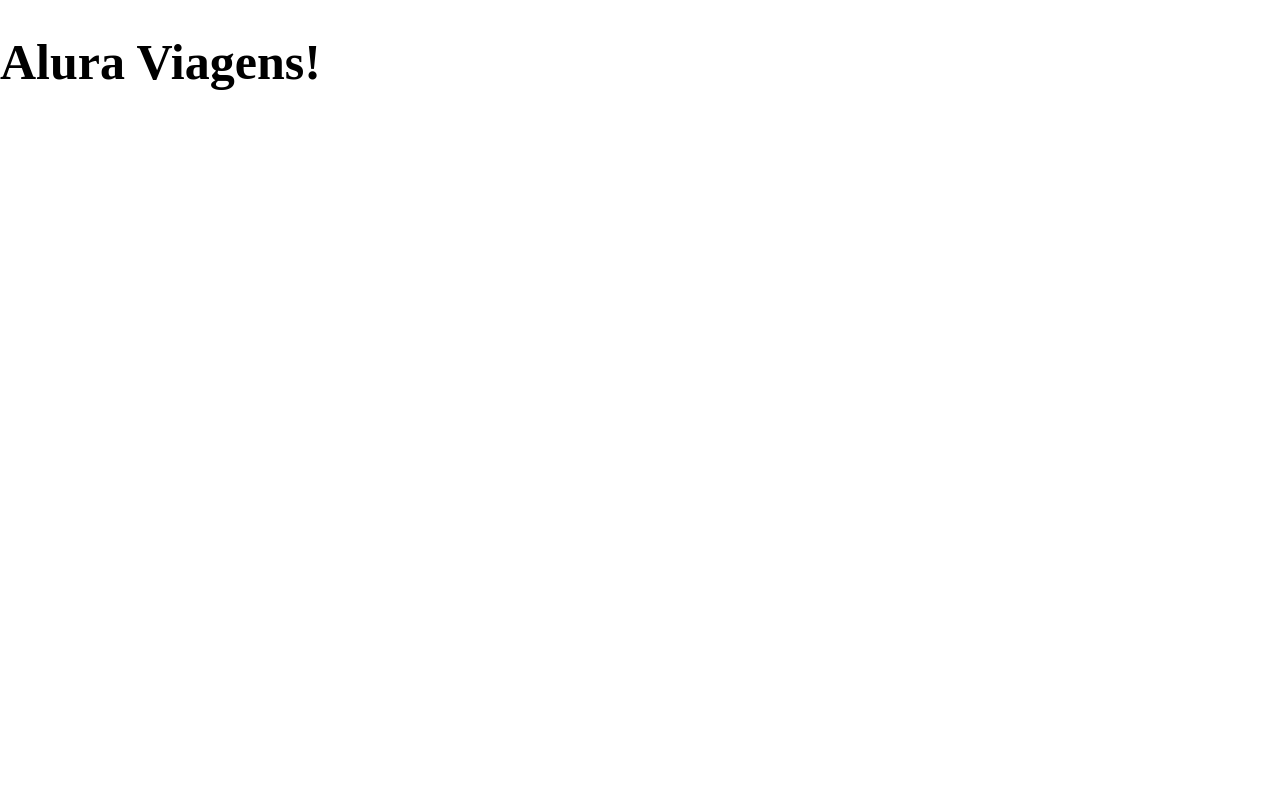
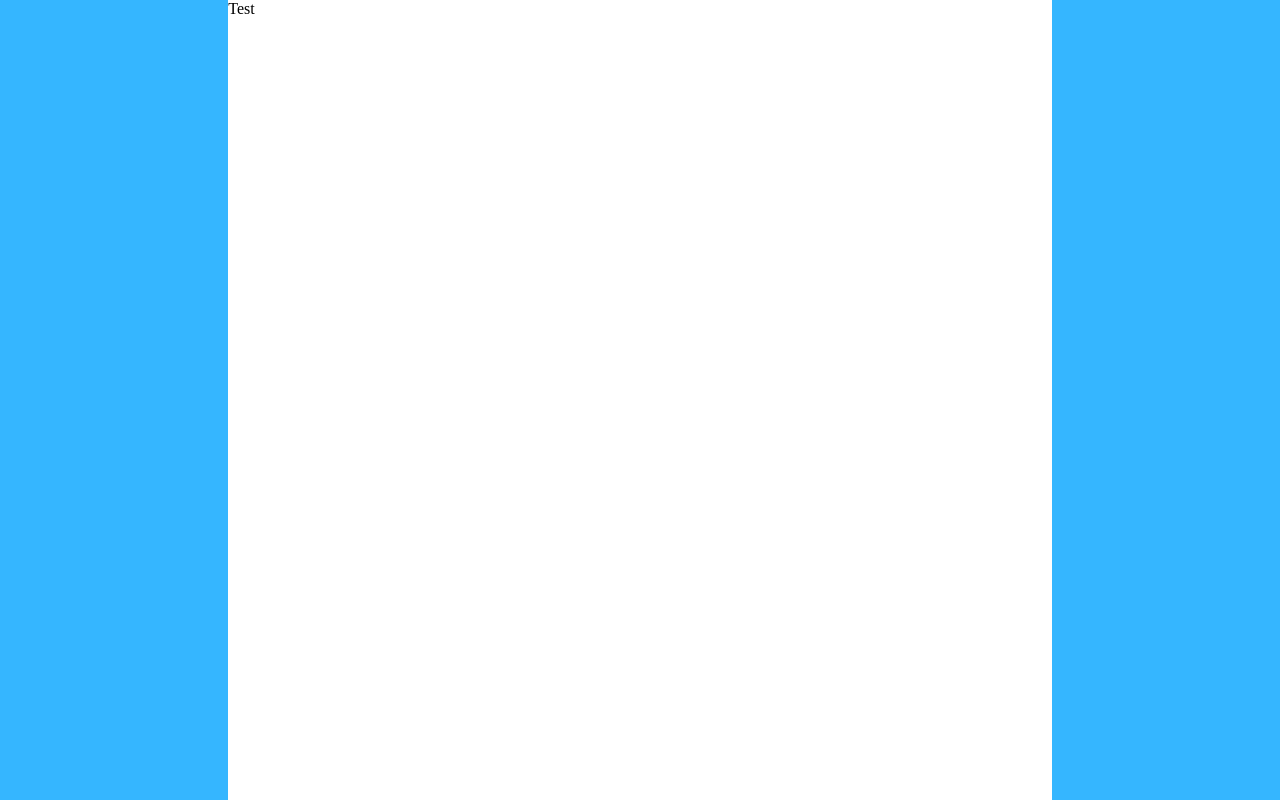
Before and after one commit to RicardoOliveiraFilho/alura-viagens, a Next.js app: page / in a window 1280 px wide. Built offline with nearby package versions, Linux system fonts and the light colour scheme; a web font is replaced by a local one.

Commit message:
style(estilização-base): criando mais algumas estilizações base para se trabalhar com o formulário!

```diff
--- a/package.json
+++ b/package.json
@@ -11,7 +11,9 @@
     "prepare": "husky install"
   },
   "dependencies": {
+    "lodash": "^4.17.21",
     "next": "latest",
+    "prop-types": "^15.7.2",
     "react": "^17.0.1",
     "react-dom": "^17.0.1",
     "react-is": "^17.0.1",
--- a/pages/_app.js
+++ b/pages/_app.js
@@ -14,8 +14,8 @@ export default function App({ Component, pageProps }) {
         <link href="https://fonts.googleapis.com/css2?family=Pattaya&family=Roboto:wght@400;700&display=swap" rel="stylesheet" />
       </Head>
 
-      <GlobalStyle />
       <ThemeProvider theme={theme}>
+        <GlobalStyle />
         <Component {...pageProps} />
       </ThemeProvider>
     </>
--- a/pages/index.js
+++ b/pages/index.js
@@ -1,11 +1,29 @@
 import React from 'react';
-import styled from 'styled-components';
 
-const Title = styled.h1`
-  font-size: 50px;
-  color: ${({ theme }) => theme.colors.primary.main.color};
-`;
+import Grid from '../src/components/foundation/layout/Grid';
+import Box from '../src/components/foundation/layout/Box';
 
 export default function Home() {
-  return <Title>Alura Viagens!</Title>;
+  return (
+    <Grid.Container>
+      <Grid.Row>
+        <Grid.Column
+          offset={{
+            md: 2,
+          }}
+          value={{
+            xs: 12,
+            md: 8,
+          }}
+        >
+          <Box
+            backgroundColor="white"
+            height="100vh"
+          >
+            Test
+          </Box>
+        </Grid.Column>
+      </Grid.Row>
+    </Grid.Container>
+  );
 }
--- /dev/null
+++ b/src/components/foundation/layout/Box/index.js
@@ -0,0 +1,23 @@
+import styled from 'styled-components';
+
+import propToStyle from '../../../../theme/utils/propToStyle';
+
+const Box = styled.div`
+    ${propToStyle('flex')}
+    ${propToStyle('display')}
+    ${propToStyle('flexDirection')}
+    ${propToStyle('justifyContent')}
+    ${propToStyle('flexWrap')}
+    ${propToStyle('backgroundColor')}
+    ${propToStyle('backgroundImage')}
+    ${propToStyle('backgroundRepeat')}
+    ${propToStyle('backgroundPosition')}
+    ${propToStyle('boxShadow')}
+    ${propToStyle('padding')}
+    ${propToStyle('margin')}
+    ${propToStyle('width')}
+    ${propToStyle('height')}
+    ${propToStyle('borderRadius')}
+`;
+
+export default Box;
--- /dev/null
+++ b/src/components/foundation/layout/Grid/index.js
@@ -0,0 +1,118 @@
+/* eslint-disable indent */
+import styled, { css } from 'styled-components';
+
+import breakpointsMedia from '../../../../theme/utils/breakpointsMedia';
+
+const Grid = {
+  Container: styled.div`
+    width: 100%;
+    padding-right: 0px;
+    padding-left: 0px;
+    margin-right: auto;
+    margin-left: auto;
+    max-width: initial;
+  `,
+  Row: styled.div`
+    display: flex;
+    flex-wrap: wrap;
+  `,
+  Column: styled.div`
+    padding-right: 15px;
+    padding-left: 15px;
+    flex-basis: 0;
+    flex-grow: 1;
+    max-width: 100%;
+
+    ${function handleValue({ value }) {
+        if (typeof value === 'number') {
+            return css`
+                flex-grow: 0;
+                flex-shrink: 0;
+                flex-basis: ${(100 * value) / 12}%;
+                max-width: ${(100 * value) / 12}%;
+            `;
+        }
+
+        return breakpointsMedia({
+            xs: value?.xs
+                ? css`
+                    flex-grow: 0;
+                    flex-shrink: 0;
+                    flex-basis: ${(100 * value.xs) / 12}%;
+                    max-width: ${(100 * value.xs) / 12}%;
+                `
+                : '',
+            sm: value?.sm
+                ? css`
+                    flex-grow: 0;
+                    flex-shrink: 0;
+                    flex-basis: ${(100 * value.sm) / 12}%;
+                    max-width: ${(100 * value.sm) / 12}%;
+                `
+                : '',
+            md: value?.md
+                ? css`
+                    flex-grow: 0;
+                    flex-shrink: 0;
+                    flex-basis: ${(100 * value.md) / 12}%;
+                    max-width: ${(100 * value.md) / 12}%;
+                `
+                : '',
+            lg: value?.lg
+                ? css`
+                    flex-grow: 0;
+                    flex-shrink: 0;
+                    flex-basis: ${(100 * value.lg) / 12}%;
+                    max-width: ${(100 * value.lg) / 12}%;
+                `
+                : '',
+            xl: value?.xl
+                ? css`
+                    flex-grow: 0;
+                    flex-shrink: 0;
+                    flex-basis: ${(100 * value.xl) / 12}%;
+                    max-width: ${(100 * value.xl) / 12}%;
+                `
+                : '',
+        });
+    }}
+
+    ${function handleOffset({ offset }) {
+        if (typeof offset === 'number') {
+            return css`
+                margin-left: ${(100 * offset) / 12}%;
+            `;
+        }
+
+        return breakpointsMedia({
+            xs: offset?.xs
+                ? css`
+                    margin-left: ${(100 * offset.xs) / 12}%;
+                `
+                : '',
+            sm: offset?.sm
+                ? css`
+                    margin-left: ${(100 * offset.sm) / 12}%;
+                `
+                : '',
+            md: offset?.md
+                ? css`
+                    margin-left: ${(100 * offset.md) / 12}%;
+                `
+                : '',
+            lg: offset?.lg
+                ? css`
+                    margin-left: ${(100 * offset.lg) / 12}%;
+                `
+                : '',
+            xl: offset?.xl
+                ? css`
+                    margin-left: ${(100 * offset.xl) / 12}%;
+                `
+                : '',
+        });
+    }}
+  `,
+};
+
+export default Grid;
--- a/src/theme/GlobalStyle.js
+++ b/src/theme/GlobalStyle.js
@@ -15,6 +15,7 @@ const GlobalStyle = createGlobalStyle`
         display: flex;
         min-height: 100vh;
         width: 100%;
+        background-color: ${({ theme }) => theme.colors.background.main.color}
     }
 
     #__next {
--- a/src/theme/colors.js
+++ b/src/theme/colors.js
@@ -16,7 +16,14 @@ const colors = {
     main: {
       color: '#000000',
     },
-    contrast: '#FFFFFF',
+    contrast: {
+      color: '#FFFFFF',
+    },
+  },
+  secondary: {
+    main: {
+      color: '#35B6FF',
+    },
   },
 };
 
```
Also changed, not shown: src/components/forms/TextField/index.js (added, +42 -0 lines), src/components/foundation/Text/index.js (added, +40 -0 lines).
